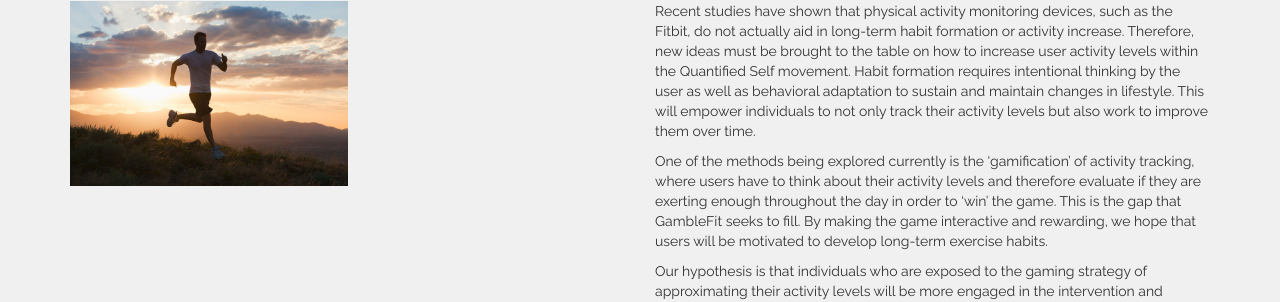
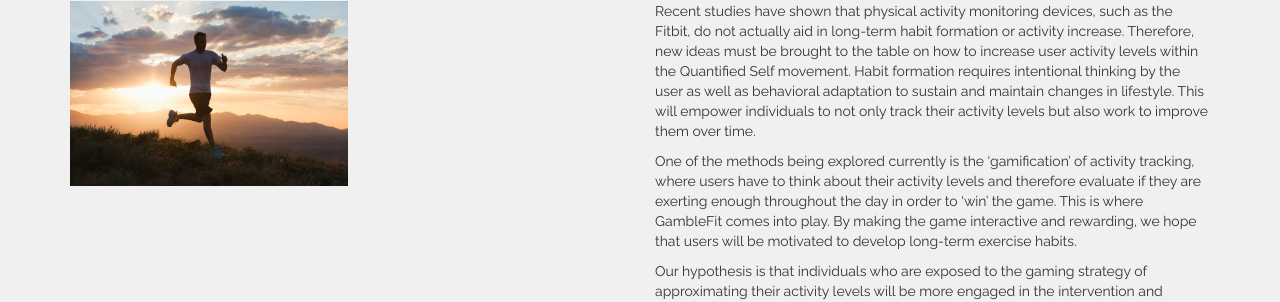
Before and after one commit to djdapz/GambleFitnessWebsite, a website: page public/index.html in a window 1280 px wide. Shown: the part 1292-1594 px from the top of the page. Drawn offline with nearby package versions, Linux system fonts and the light colour scheme.

Commit message:
Small wording change

```diff
--- a/public/index.html
+++ b/public/index.html
@@ -139,7 +139,7 @@
                         Recent studies have shown that physical activity monitoring devices, such as the Fitbit, do not actually aid in long-term habit formation or activity increase. Therefore, new ideas must be brought to the table on how to increase user activity levels within the Quantified Self movement. Habit formation requires intentional thinking by the user as well as behavioral adaptation to sustain and maintain changes in lifestyle. This will empower individuals to not only track their activity levels but also work to improve them over time.
                     </p>
                     <p>
-                        One of the methods being explored currently is the ‘gamification’ of activity tracking, where users have to think about their activity levels and therefore evaluate if they are exerting enough throughout the day in order to ‘win’ the game. This is the gap that GambleFit seeks to fill. By making the game interactive and rewarding, we hope that users will be motivated to develop long-term exercise habits.
+                        One of the methods being explored currently is the ‘gamification’ of activity tracking, where users have to think about their activity levels and therefore evaluate if they are exerting enough throughout the day in order to ‘win’ the game. This is where GambleFit comes into play. By making the game interactive and rewarding, we hope that users will be motivated to develop long-term exercise habits.
                     </p>
                     <p>
                         Our hypothesis is that individuals who are exposed to the gaming strategy of approximating their activity levels will be more engaged in the intervention and remain more physically active as compared to a simple display of fitness information (e.g. Fitbit).
```
